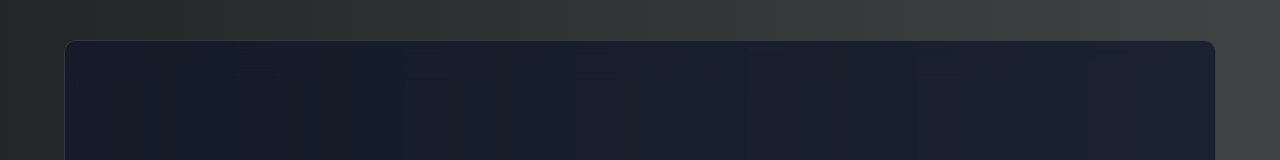
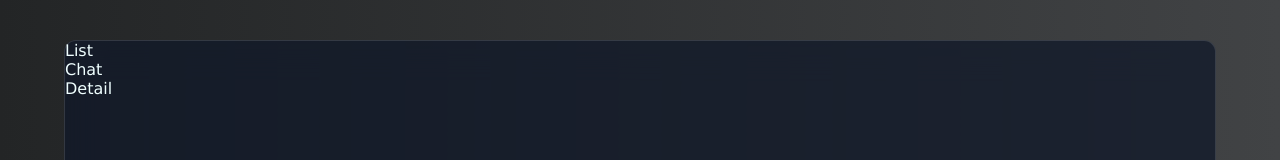
Before and after one commit to glen654/React-Chat-App, a React (Vite) app: page / in a window 1280 px wide. Shown: the top 160 px of the page. Built offline with nearby package versions, Linux system fonts and the light colour scheme.

Commit message:
mounted components to the app jsx

```diff
--- a/src/App.jsx
+++ b/src/App.jsx
@@ -1,9 +1,14 @@
 import React from 'react'
+import List from './components/list/List'
+import Chat from './components/chat/Chat'
+import Detail from './components/detail/Detail'
 
 const App = () => {
   return (
     <div className='container'>
-
+        <List/>
+        <Chat/>
+        <Detail/>
     </div>
   )
 }
```
